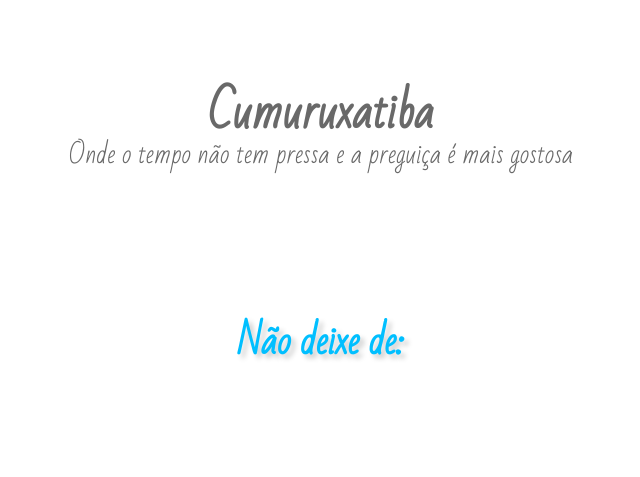
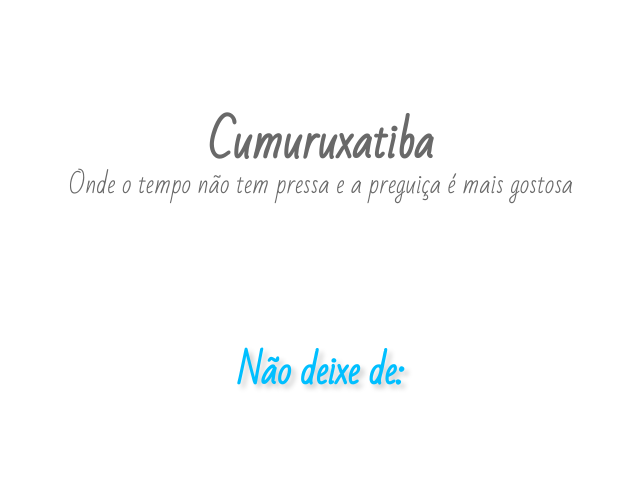
Before and after one commit to mangaba25/Cumuru_, a Django app: template core/templates/index.html in a window 1280 px wide. Shown: the part 111-588 px from the top of the page, without its empty margins (319-959 px from the left). Run offline with Django 3.2, Linux system fonts and the light colour scheme; the template is opened without the code that fills it, so the values that code supplies are empty; some libraries are stand-ins or nearby versions; some web fonts are replaced.

Commit message:
primeiro commit

```diff
--- a/core/static/assets/estilo.css
+++ b/core/static/assets/estilo.css
@@ -11,7 +11,7 @@
 
 }
 #container1{
-    margin-top: 220px;
+    margin-top: 250px;
 
 }
 #bs-example-navbar-collapse-1 li{
```
